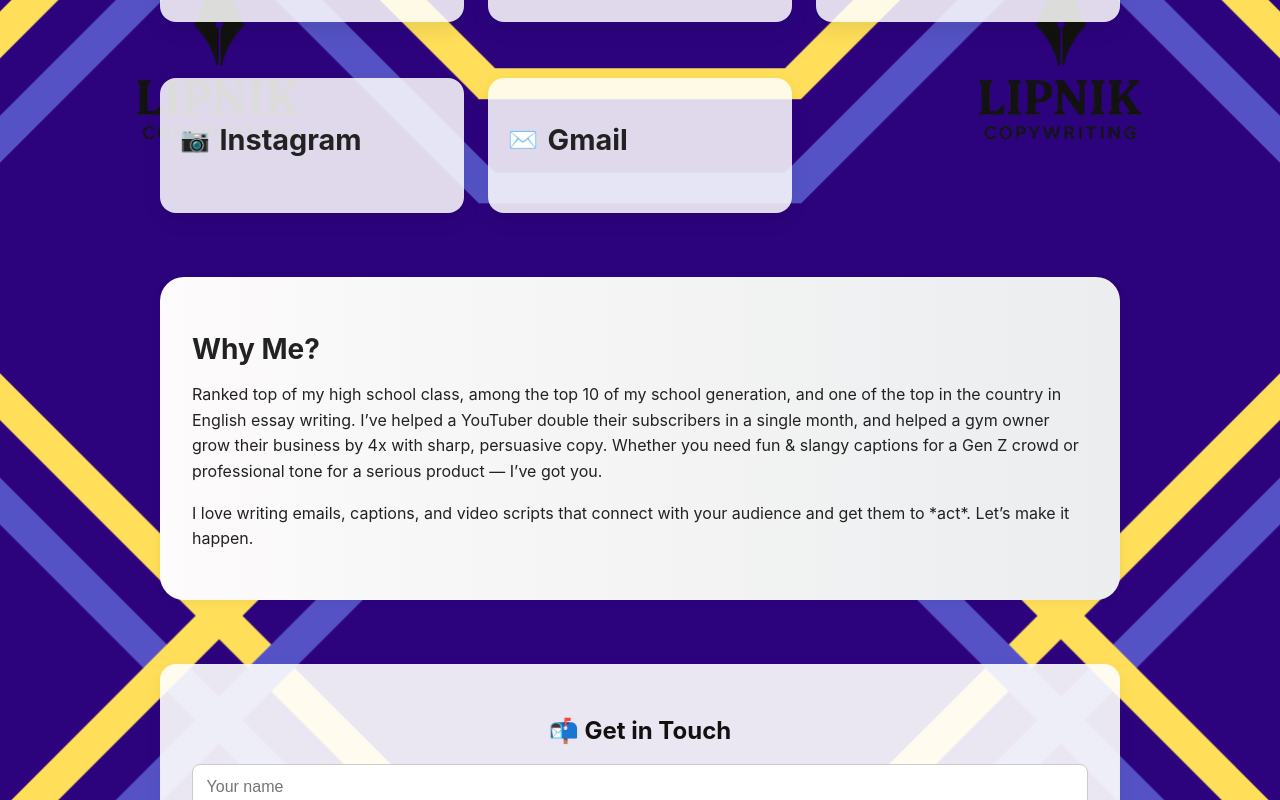
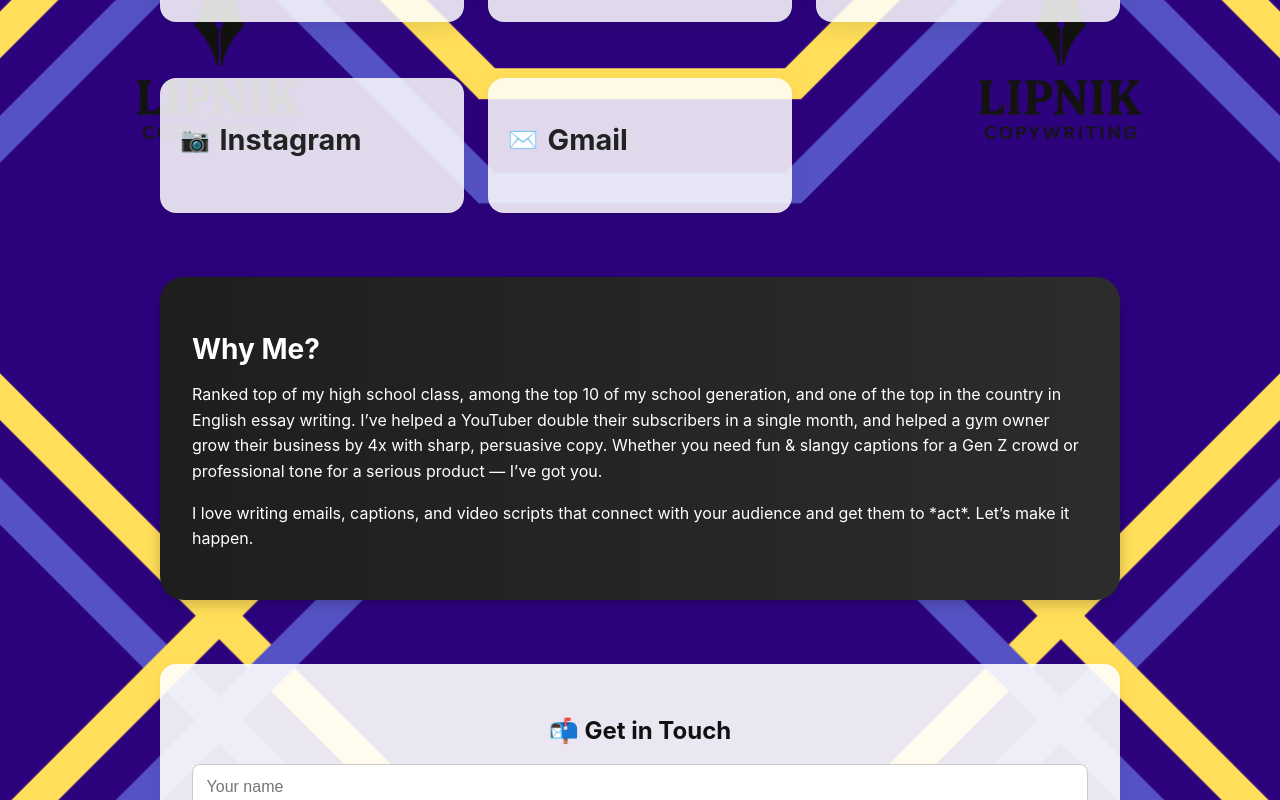
Before and after one commit to Lipnoxy/mycopywriting, a Next.js app: page / in a window 1280 px wide. Shown: the part 532-1332 px from the top of the page. Built offline with nearby package versions, Linux system fonts and the light colour scheme.

Commit message:
Update globals.css

```diff
--- a/styles/globals.css
+++ b/styles/globals.css
@@ -148,11 +148,12 @@ pre {
 }
 
 .about-me {
-  background: linear-gradient(to right, #fdfbfb, #ebedee); /* rahla svetla razlika */
+  background: linear-gradient(to right, #1e1e1e, #2c2c2c);
+  color: white;
   padding: 2rem;
   border-radius: 1.5rem;
   margin-top: 3rem;
-  box-shadow: 0 2px 12px rgba(0,0,0,0.05);
+  box-shadow: 0 4px 14px rgba(0, 0, 0, 0.2);
 }
 
 .about-me h2 {
```
